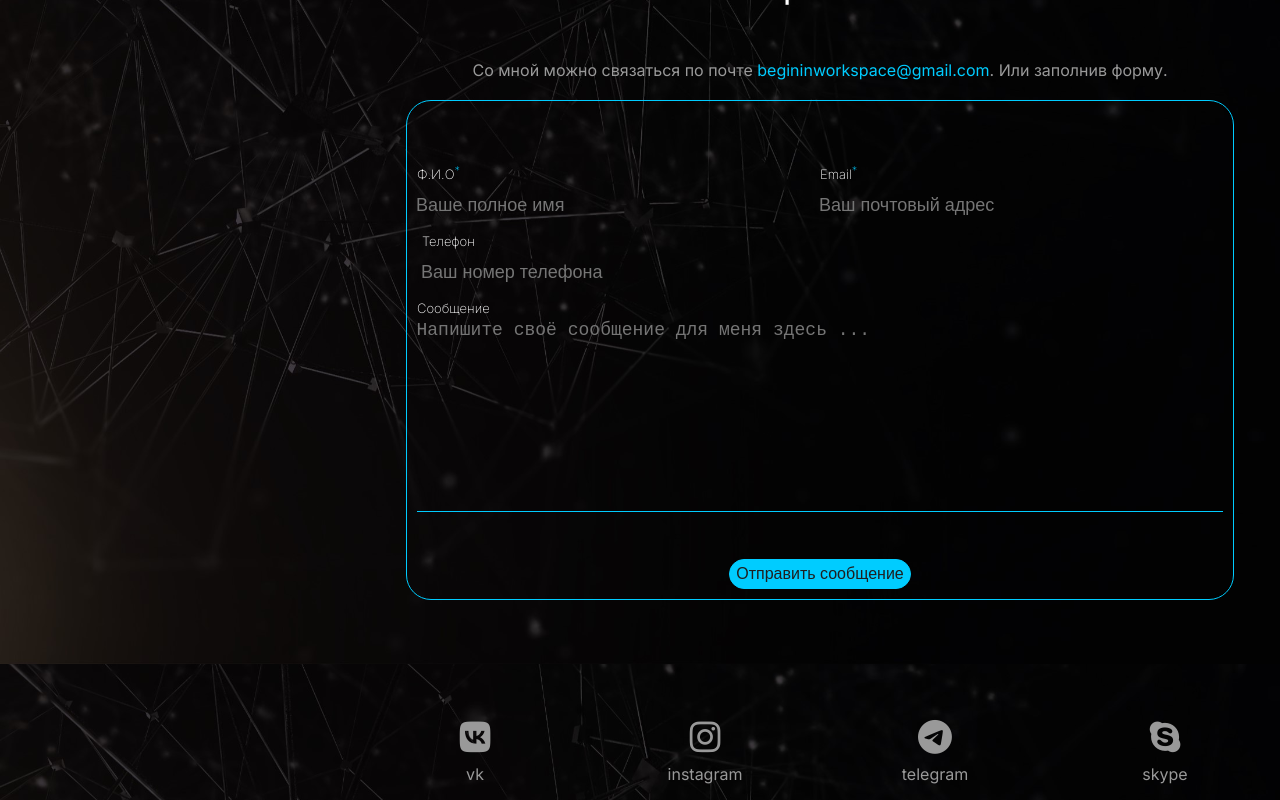
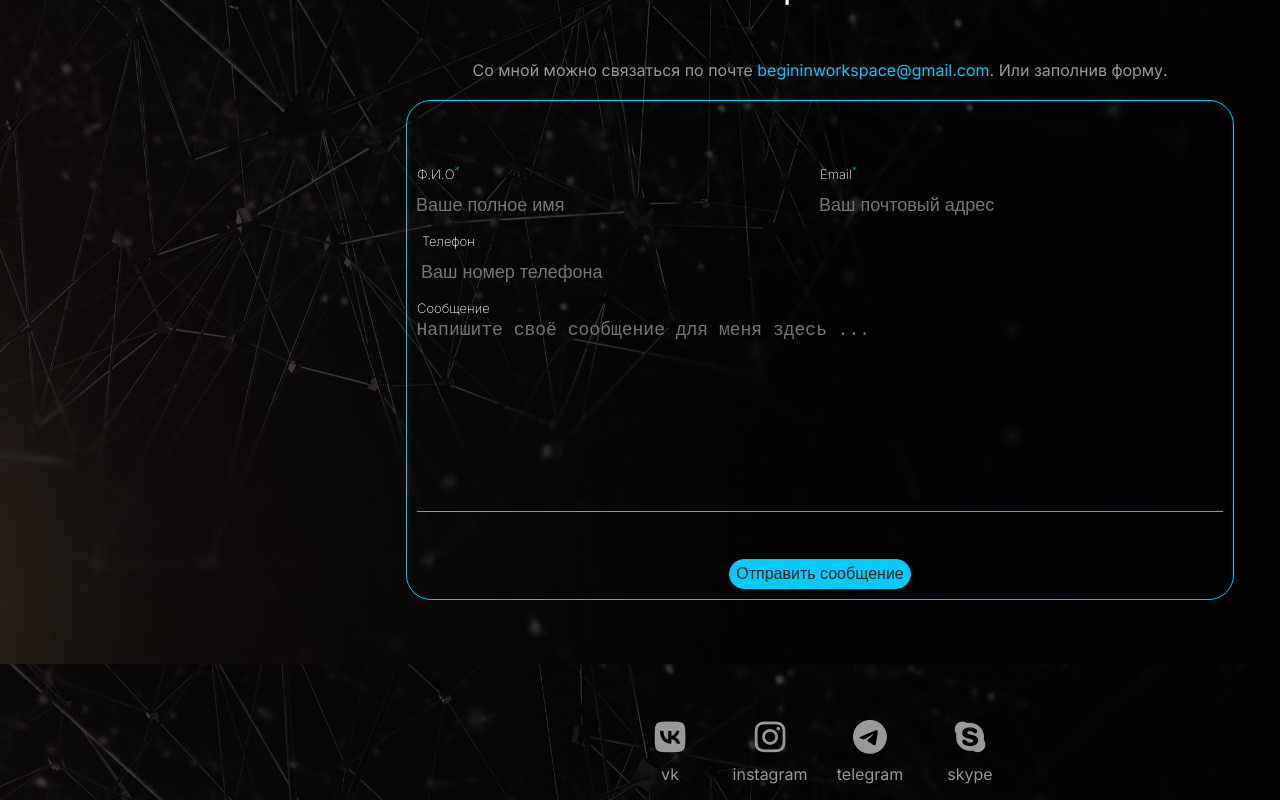
Before and after one commit to boevoivertolet/portfolio, a React (Create React App) app: page / in a window 1280 px wide. Shown: the part 2536-3336 px from the top of the page. Built offline with nearby package versions, Linux system fonts and the light colour scheme.

Commit message:
fix black line

```diff
--- a/src/App.css
+++ b/src/App.css
@@ -6,8 +6,6 @@
     align-items: center;
     flex-wrap: wrap;
     font-family: 'Inter', sans-serif;
-
-
     background-repeat: no-repeat;
     background-position: center center;
     background-attachment: fixed;
@@ -16,7 +14,6 @@
     font-size: 16px;
     color: #999999;
     line-height: 1.7;
-
 
 }
 
@@ -39,8 +36,6 @@ h2 span {
     min-height: 10vh;
     flex: 40%;
     width: 360px;
-    /*max-width: 400px;*/
-    /*min-width: 400px;*/
     box-sizing: border-box;
     max-width: 360px;
 }
--- a/src/components/Footer/Footer.module.css
+++ b/src/components/Footer/Footer.module.css
@@ -1,6 +1,7 @@
 .footerBlock {
     align-items: center;
     justify-content: center;
+
     order: 0;
     flex: 0 1 auto;
     align-self: auto;
@@ -43,6 +44,6 @@
     width: 100%;
     display: flex;
     flex-direction: row;
-    justify-content: space-around;
+    justify-content: center;
 
 }
```
